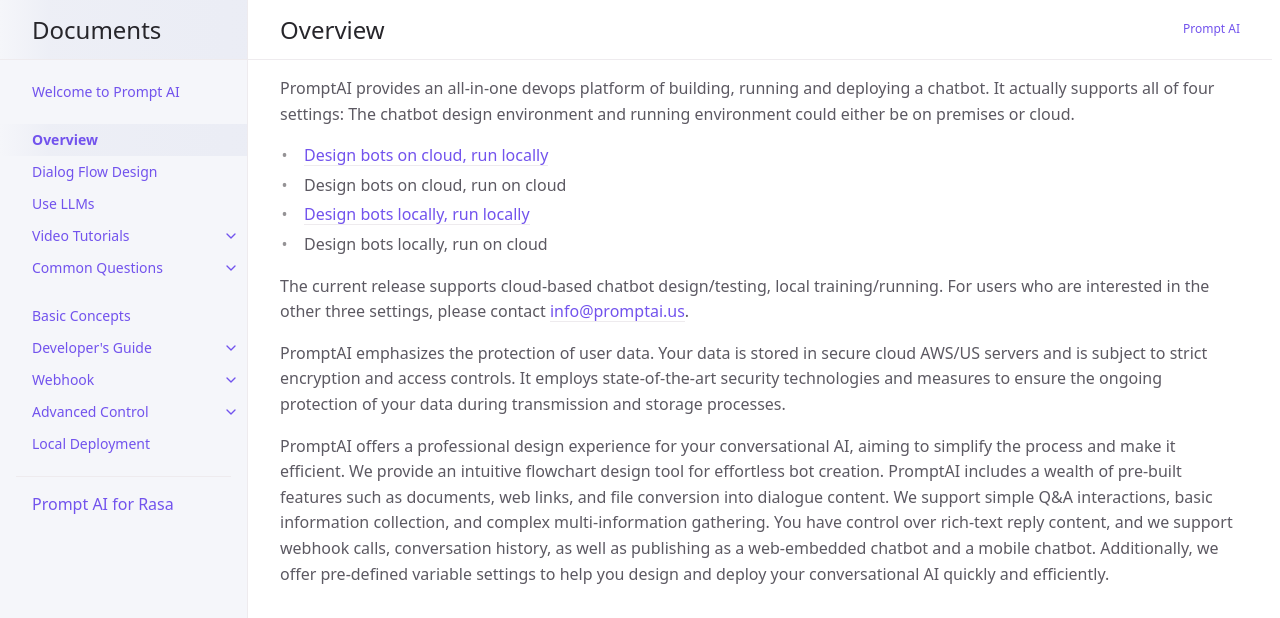
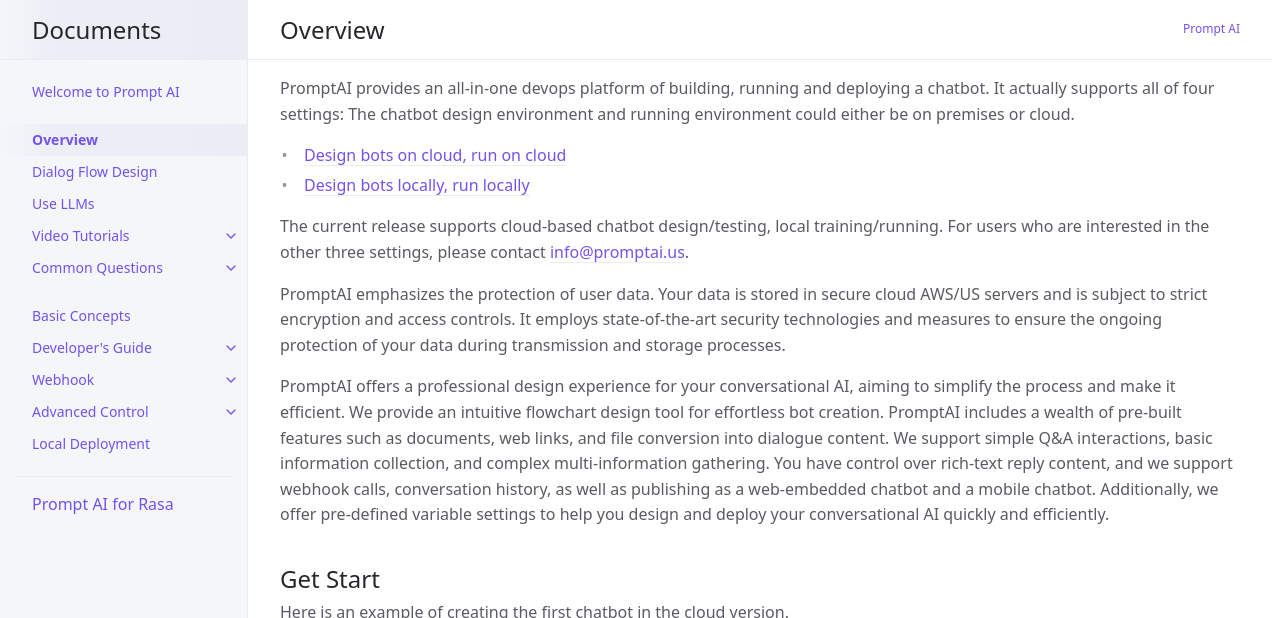
Before and after one commit to ws-cd/ws-cd.github.io, a Jekyll site: the page built from docs/overview.md, in a window 1280 px wide and 900 px high, cut to the strip 0-618 px from the top of the window. Built offline with Jekyll 4.4.1, drawn with Linux system fonts in a browser that asks for light colours.

Commit message:
1、improve

```diff
--- a/docs/overview.md
+++ b/docs/overview.md
@@ -6,10 +6,8 @@ has_children: false
 ---
 PromptAI provides an all-in-one devops platform of building, running and deploying a chatbot.  It actually supports all of four settings: The chatbot design environment and running environment could either be on premises or cloud.
 
-* [Design bots on cloud, run locally](https://www.promptai.us/en/pricing/on-cloud/)
-* Design bots on cloud, run on cloud
+* [Design bots on cloud, run on cloud](https://www.promptai.us/en/pricing/on-cloud/)
 * [Design bots locally, run locally](https://www.promptai.us/en/pricing/premises/)
-* Design bots locally, run on cloud
 
 The current release supports cloud-based chatbot design/testing, local training/running. For users who are interested in the other three settings, please contact [info@promptai.us](mailto:info@promptai.us).
 
```
